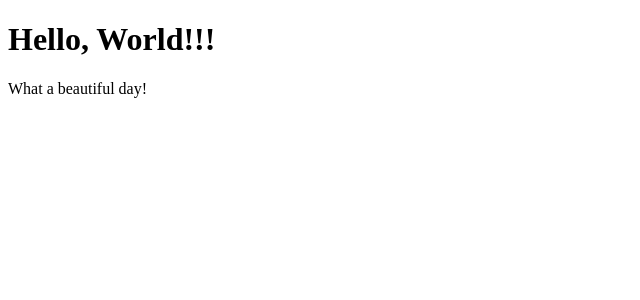
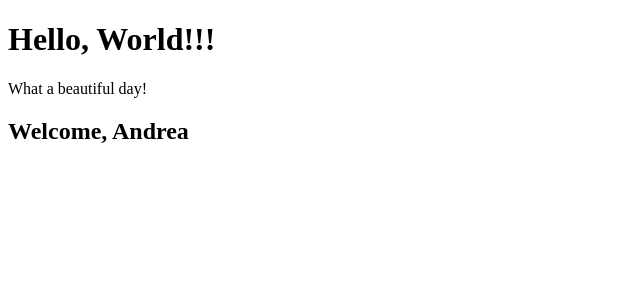
Before and after one commit to AndreaBarberio/DevelHope_JSX-Exercises, a React (Create React App) app in the folder my-react-exercise/: page / in a window 1280 px wide. Shown: the top 300 px of the page, without its empty margins (0-640 px from the left). Built offline with nearby package versions, Linux system fonts and the light colour scheme.

Commit message:
update: Props-01 Done

```diff
--- a/my-react-exercise/src/App.js
+++ b/my-react-exercise/src/App.js
@@ -1,11 +1,12 @@
 import React from 'react'
 import { Hello } from './Hello'
+import { Welcome } from './Welcome'
 
 export class App extends React.Component {
     render() {
         return <div>
             <Hello />
-
+            <Welcome name= "Andrea" />
         </div>
     }
 }
--- /dev/null
+++ b/my-react-exercise/src/Welcome.js
@@ -0,0 +1,8 @@
+import React from "react";
+
+
+export class Welcome extends React.Component {
+    render () {
+        return <h2>Welcome, {this.props.name} {this.props.surname}</h2>
+    }
+}
```
Also changed, not shown: 1 other file (tests, documents, lock files or other folders).
